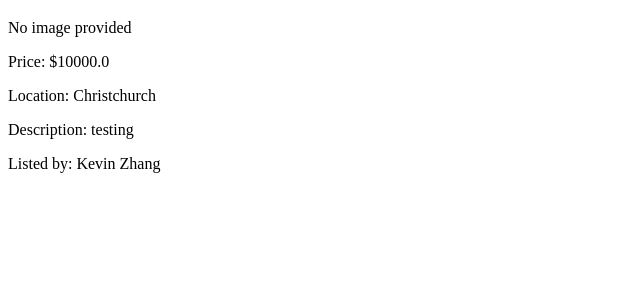
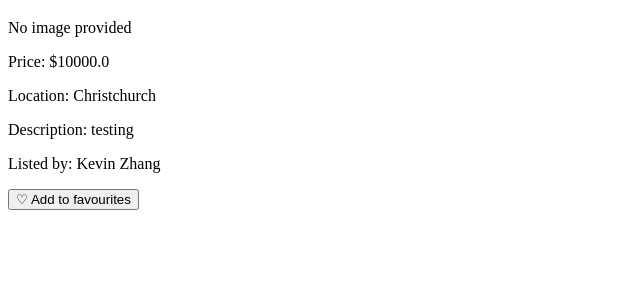
Before and after one commit to KevinZhang1106/13DTP, a Flask app: page /listing/1 in a window 1280 px wide. Shown: the part 144-444 px from the top of the page, without its empty margins (0-640 px from the left). Run offline with Flask 3, Linux system fonts and the light colour scheme; a user stored in the database is signed in.

Commit message:
created favouriting system

```diff
--- a/app.py
+++ b/app.py
@@ -53,6 +53,7 @@ class User(UserMixin, db.Model):
     google_id = db.Column(db.String(128), unique=True, nullable=False)
     name = db.Column(db.String(128), nullable=False)
     listings = db.relationship("Listing", backref="seller")
+    favourites = db.relationship("Listing", secondary=favourites_table)
 
 
 class Listing(db.Model):
@@ -171,7 +172,22 @@ def view_listing(listing_id):
 @app.route('/favourites')
 @login_required
 def favourites():
-    return render_template('favourites.html')
+    listings = current_user.favourites
+    return render_template('favourites.html', listings=listings)
+
+
+@app.route('/listing/<int:listing_id>/favourite', methods=["POST"])
+@login_required
+def toggle_favourite(listing_id):
+    listing = Listing.query.get(listing_id)
+
+    if listing in current_user.favourites:
+        current_user.favourites.remove(listing)
+    else:
+        current_user.favourites.append(listing)
+
+    db.session.commit()
+    return redirect(url_for('view_listing', listing_id=listing_id))
 
 
 @login_manager.user_loader
--- a/templates/view_listing.html
+++ b/templates/view_listing.html
@@ -17,4 +17,14 @@
 <p>Description: {{ listing.description }}</p>
 <p>Listed by: {{ listing.seller.name }}</p>
 
+{% if current_user.is_authenticated %}
+    <form method="POST" action="{{ url_for('toggle_favourite', listing_id=listing.id) }}">
+        {% if listing in current_user.favourites %}
+            <button type="submit">♥ Remove from favourites</button>
+        {% else %}
+            <button type="submit">♡ Add to favourites</button>
+        {% endif %}
+    </form>
+{% endif %}
+
 {% endblock %}
```
Also changed, not shown: templates/favourites.html (+17 -0 lines), instance/marketplace.db.
